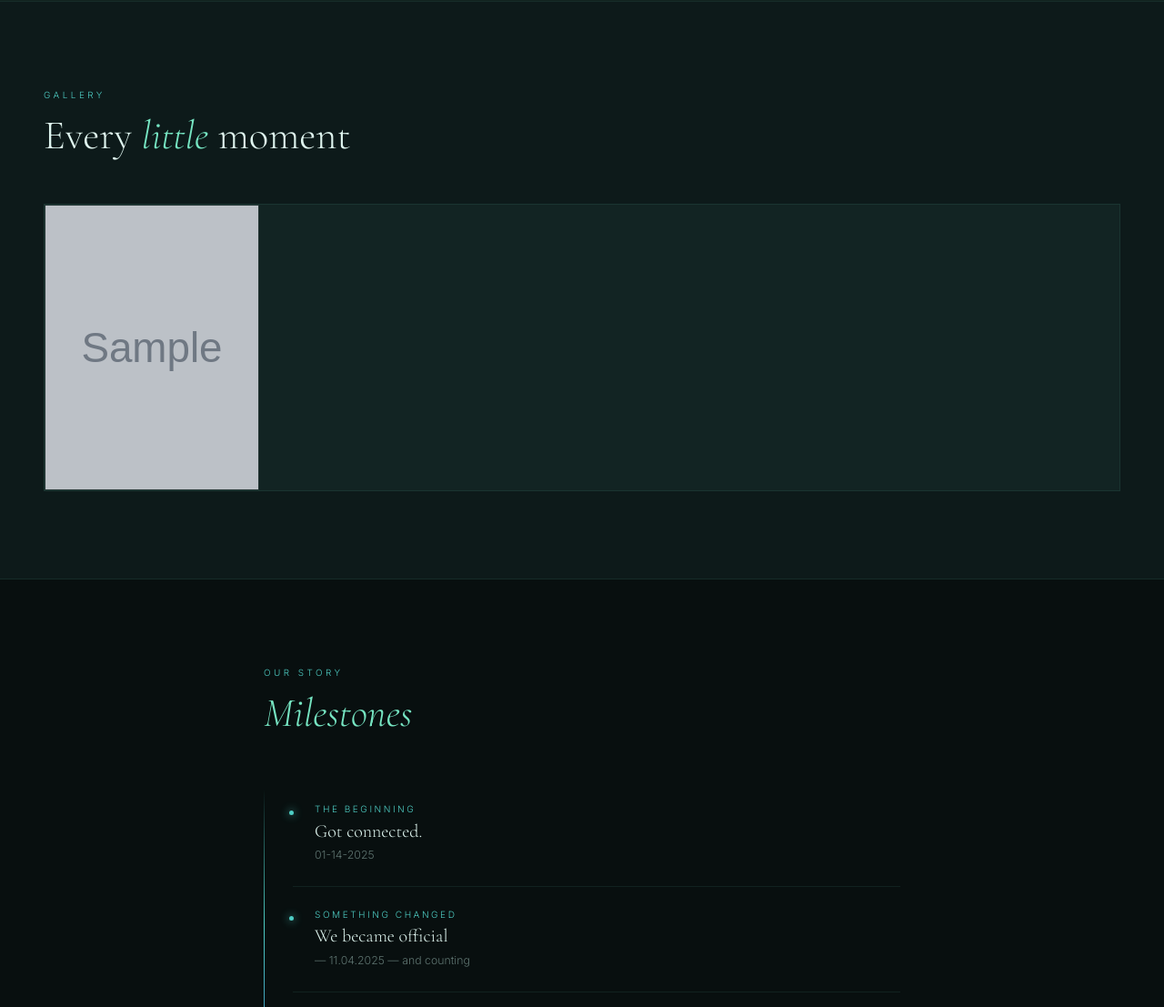
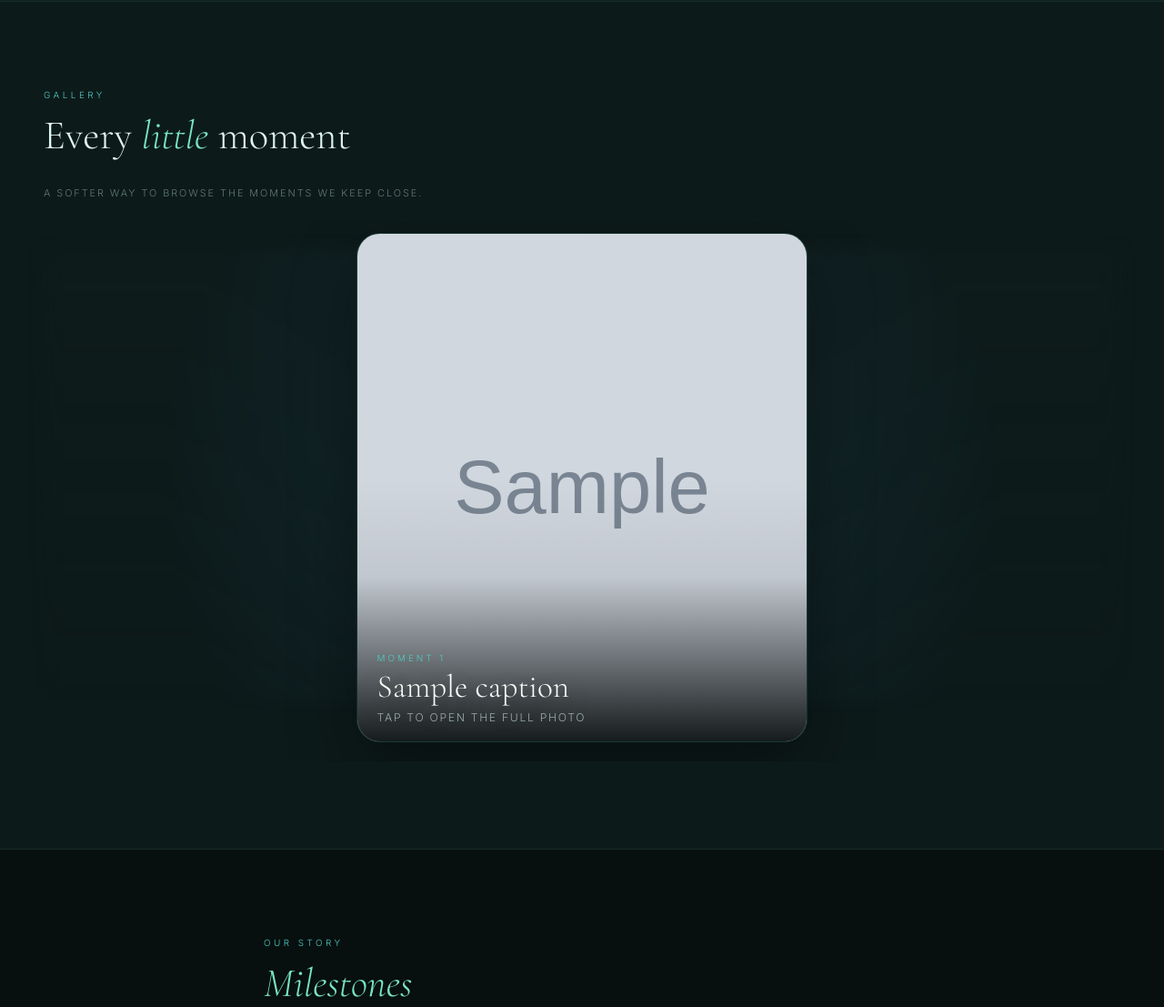
Before and after one commit to Wysi-Chel/galleryv2, a Flask app: template templates/index.html in a window 1280 px wide. Shown: the part 2191-3298 px from the top of the page at 91% size. Run offline with Flask 3, Linux system fonts and the light colour scheme; the template is opened without the code that fills it: most values are stand-ins (such as "Sample title", 1, 10 or a date in 2020); grey boxes marked "Sample" are stand-in pictures; some libraries are stand-ins or nearby versions.

Commit message:
Redesign gallery carousel

```diff
--- a/templates/index.html
+++ b/templates/index.html
@@ -111,8 +111,22 @@
     .gallery-shell { max-width: 1200px; margin: 0 auto; }
     .gallery-tools {
       display: flex;
-      justify-content: flex-end;
-      margin: -1.4rem 0 1.5rem;
+      align-items: center;
+      justify-content: space-between;
+      gap: 1rem;
+      margin: -1.2rem 0 1.5rem;
+      flex-wrap: wrap;
+    }
+    .gallery-intro {
+      display: flex;
+      flex-direction: column;
+      gap: 0.35rem;
+    }
+    .gallery-note {
+      font-size: 0.68rem;
+      letter-spacing: 0.18em;
+      text-transform: uppercase;
+      color: var(--text-muted);
     }
     .gallery-toggle-btn {
       background: var(--accent-soft);
@@ -131,58 +145,134 @@
       background: rgba(78,205,196,0.15);
       border-color: var(--accent);
     }
-    .gallery-scene, .gallery-a3d { display: grid; }
-    .gallery-scene {
+    .gallery-carousel {
       position: relative;
-      place-items: center;
+      --slide-size: min(72vw, 31rem);
+    }
+    .gallery-carousel::before {
+      content: '';
+      position: absolute;
+      inset: 2rem 0 4rem;
+      background:
+        radial-gradient(circle at center, rgba(78,205,196,0.12) 0%, rgba(58,134,184,0.08) 35%, transparent 72%),
+        linear-gradient(180deg, rgba(17,32,32,0.25), rgba(8,15,15,0));
+      pointer-events: none;
+      filter: blur(8px);
+    }
+    .gallery-carousel-viewport {
+      overflow-x: auto;
+      overflow-y: hidden;
+      scroll-snap-type: x mandatory;
+      scroll-padding-inline: calc((100% - var(--slide-size)) / 2);
+      padding-inline: calc(max(1rem, (100% - var(--slide-size)) / 2));
+      scrollbar-width: none;
+      -ms-overflow-style: none;
+      overscroll-behavior-x: contain;
+      touch-action: pan-x pinch-zoom;
+      position: relative;
+      z-index: 1;
+    }
+    .gallery-carousel-viewport::-webkit-scrollbar { display: none; }
+    .gallery-carousel-track {
+      display: flex;
+      align-items: stretch;
+      gap: 1.25rem;
+      width: max-content;
+      padding: 0.85rem 0 1.3rem;
+    }
+    .gallery-slide {
+      flex: 0 0 var(--slide-size);
+      width: var(--slide-size);
+      scroll-snap-align: center;
+      transition: transform 0.45s cubic-bezier(0.22, 1, 0.36, 1), opacity 0.35s ease, filter 0.35s ease;
+      opacity: 0.5;
+      transform: translateY(1.1rem) scale(0.92);
+      filter: saturate(0.8);
+      cursor: pointer;
+    }
+    .gallery-slide.is-nearby {
+      opacity: 0.78;
+      transform: translateY(0.45rem) scale(0.96);
+      filter: saturate(0.92);
+    }
+    .gallery-slide.is-active {
+      opacity: 1;
+      transform: translateY(0) scale(1);
+      filter: saturate(1);
+    }
+    .gallery-slide-card {
+      position: relative;
+      height: clamp(24rem, 70vh, 36rem);
+      border-radius: 1.6rem;
       overflow: hidden;
-      min-height: clamp(26rem, 58vw, 36rem);
-      perspective: 42em;
-      border: none;
-      background: transparent;
-      mask: none;
-      -webkit-mask: none;
-      isolation: isolate;
-      touch-action: pan-y;
+      background:
+        linear-gradient(160deg, rgba(17,32,32,0.96), rgba(8,15,15,0.98));
+      border: 1px solid rgba(78,205,196,0.16);
+      box-shadow:
+        0 30px 70px rgba(0,0,0,0.38),
+        inset 0 1px 0 rgba(255,255,255,0.04);
     }
-    .gallery-a3d {
-      --carousel-radius: 0px;
-      place-self: center;
-      place-items: center;
+    .gallery-slide-media {
+      position: relative;
       width: 100%;
-      min-height: inherit;
-      transform-style: preserve-3d;
-      animation: carouselSpin 32s linear infinite;
-      will-change: transform;
+      height: 100%;
     }
-    @keyframes carouselSpin { to { transform: rotateY(1turn); } }
-    .gallery-item {
-      --card-w: clamp(10.5rem, 20vw, 17.5rem);
-      grid-area: 1 / 1;
-      width: var(--card-w);
-      aspect-ratio: 7 / 10;
-      position: relative;
-      border-radius: 1.25rem;
-      overflow: hidden;
-      border: 1px solid rgba(255,255,255,0.08);
-      backface-visibility: hidden;
-      cursor: pointer;
-      transform: rotateY(calc(var(--i) * 1turn / var(--n))) translateZ(var(--carousel-radius));
-      transform-origin: center center;
-      box-shadow: 0 16px 45px rgba(0,0,0,0.35);
-    }
-    .gallery-item img,
+    .gallery-slide img,
     .gallery-collage-item img {
       width: 100%;
       height: 100%;
       object-fit: cover;
       display: block;
-      transition: transform 0.6s cubic-bezier(0.25,0.46,0.45,0.94), filter 0.4s;
-      filter: brightness(0.88) saturate(0.9);
+      transition: transform 0.8s cubic-bezier(0.22,1,0.36,1), filter 0.45s ease;
+      filter: brightness(0.82) saturate(0.88);
     }
-    .gallery-item:hover img,
+    .gallery-slide.is-active img {
+      filter: brightness(0.98) saturate(1.02);
+      transform: scale(1.015);
+    }
+    .gallery-slide:hover img,
     .gallery-collage-item:hover img { transform: scale(1.04); filter: brightness(1) saturate(1.05); }
-    .gallery-item .caption-overlay,
+    .gallery-slide-media::after {
+      content: '';
+      position: absolute;
+      inset: auto 0 0;
+      height: 52%;
+      background: linear-gradient(to top, rgba(6,12,12,0.92), rgba(6,12,12,0.08) 62%, transparent);
+      pointer-events: none;
+    }
+    .gallery-slide-copy {
+      position: absolute;
+      left: 0;
+      right: 0;
+      bottom: 0;
+      z-index: 2;
+      padding: 1.35rem 1.35rem 1.2rem;
+      display: flex;
+      flex-direction: column;
+      gap: 0.45rem;
+      align-items: flex-start;
+    }
+    .gallery-slide-index {
+      font-size: 0.62rem;
+      letter-spacing: 0.3em;
+      text-transform: uppercase;
+      color: var(--accent);
+    }
+    .gallery-slide-title {
+      font-family: 'Cormorant Garamond', serif;
+      font-size: clamp(1.45rem, 3vw, 2.2rem);
+      line-height: 1.05;
+      color: #f6fffb;
+      text-shadow: 0 10px 30px rgba(0,0,0,0.4);
+      max-width: 85%;
+    }
+    .gallery-slide-subtitle {
+      font-size: 0.76rem;
+      letter-spacing: 0.14em;
+      text-transform: uppercase;
+      color: rgba(223,245,239,0.62);
+    }
+    .gallery-slide .caption-overlay,
     .gallery-collage-item .caption-overlay {
       position: absolute;
       bottom: 0;
@@ -217,25 +307,82 @@
       transition: opacity 0.25s, color 0.2s;
       font-family: 'Inter', sans-serif;
     }
-    .gallery-item:hover .delete-btn,
+    .gallery-slide:hover .delete-btn,
     .gallery-collage-item:hover .delete-btn { opacity: 1; }
-    .gallery-item .delete-btn:hover,
+    .gallery-slide .delete-btn:hover,
     .gallery-collage-item .delete-btn:hover { color: #ff6b6b; }
-    .gallery-fallback {
-      display: grid;
-      grid-template-columns: repeat(auto-fill, minmax(220px, 1fr));
-      gap: 1px;
-      background: var(--border-soft);
-      border: 1px solid var(--border);
+    .gallery-carousel-nav {
+      position: absolute;
+      inset: 0;
+      display: flex;
+      align-items: center;
+      justify-content: space-between;
+      padding: 0 clamp(0.25rem, 2vw, 0.8rem);
+      pointer-events: none;
+      z-index: 2;
     }
-    .gallery-fallback .gallery-item {
-      --n: 1;
-      --i: 0;
-      width: 100%;
+    .gallery-carousel-btn {
+      pointer-events: auto;
+      width: 3rem;
+      height: 3rem;
+      border-radius: 999px;
+      border: 1px solid rgba(78,205,196,0.2);
+      background: rgba(8,15,15,0.76);
+      color: var(--text-primary);
+      display: inline-flex;
+      align-items: center;
+      justify-content: center;
+      cursor: pointer;
+      backdrop-filter: blur(18px);
+      box-shadow: 0 14px 28px rgba(0,0,0,0.24);
+      transition: transform 0.2s ease, background 0.2s ease, border-color 0.2s ease, opacity 0.2s ease;
+    }
+    .gallery-carousel-btn:hover {
+      transform: scale(1.05);
+      background: rgba(17,32,32,0.9);
+      border-color: rgba(78,205,196,0.38);
+    }
+    .gallery-carousel-btn[disabled] {
+      opacity: 0.4;
+      cursor: default;
       transform: none;
-      border-radius: 0;
-      aspect-ratio: 3 / 4;
-      box-shadow: none;
+    }
+    .gallery-carousel-footer {
+      display: flex;
+      align-items: center;
+      justify-content: space-between;
+      gap: 1rem;
+      margin-top: 0.6rem;
+      position: relative;
+      z-index: 1;
+    }
+    .gallery-carousel-status {
+      font-size: 0.66rem;
+      letter-spacing: 0.28em;
+      text-transform: uppercase;
+      color: var(--text-muted);
+    }
+    .gallery-carousel-dots {
+      display: flex;
+      align-items: center;
+      gap: 0.5rem;
+      flex-wrap: wrap;
+      justify-content: flex-end;
+    }
+    .gallery-carousel-dot {
+      width: 0.62rem;
+      height: 0.62rem;
+      border-radius: 999px;
+      border: 1px solid rgba(78,205,196,0.22);
+      background: transparent;
+      cursor: pointer;
+      transition: width 0.25s ease, background 0.25s ease, border-color 0.25s ease, transform 0.25s ease;
+    }
+    .gallery-carousel-dot.is-active {
+      width: 1.9rem;
+      background: linear-gradient(135deg, var(--accent-3), var(--blue));
+      border-color: transparent;
+      transform: translateY(-1px);
     }
     .gallery-empty {
       padding: 5rem 2rem;
@@ -584,42 +711,55 @@
     <p class="section-label">Gallery</p>
     <h2 class="section-title">Every <em>little</em> moment</h2>
     {% if gallery %}
+      {% set carousel_photos = gallery[:8] %}
+      <div class="gallery-tools">
+        <div class="gallery-intro">
+          <p class="gallery-note">A softer way to browse the moments we keep close.</p>
+        </div>
         {% if gallery|length >= 3 %}
-        {% set carousel_photos = gallery[:3] %}
-        <div class="gallery-tools">
           <button type="button" class="gallery-toggle-btn" onclick="openGalleryCollage()">See full collage</button>
+        {% endif %}
       </div>
-        <div class="gallery-scene">
-          <div class="gallery-a3d" style="--n: {{ carousel_photos|length }};">
+      <div class="gallery-carousel" data-carousel>
+        <div class="gallery-carousel-viewport" data-carousel-viewport>
+          <div class="gallery-carousel-track">
             {% for photo in carousel_photos %}
-              <article class="gallery-item"
-                style="--i: {{ loop.index0 }};"
+              <article class="gallery-slide{% if loop.first %} is-active{% endif %}"
+                data-carousel-slide
                 data-url="{{ photo.url }}"
                 data-caption="{{ photo.caption or '' }}">
+                <div class="gallery-slide-card tilt">
+                  <div class="gallery-slide-media">
                     <img src="{{ photo.url }}" alt="{{ photo.caption }}" loading="lazy"/>
-                {% if photo.caption %}<div class="caption-overlay">{{ photo.caption }}</div>{% endif %}
+                    <div class="gallery-slide-copy">
+                      <p class="gallery-slide-index">Moment {{ loop.index }}</p>
+                      <p class="gallery-slide-title">{{ photo.caption or 'A favorite frame worth keeping close.' }}</p>
+                      <p class="gallery-slide-subtitle">Tap to open the full photo</p>
+                    </div>
                     <form method="POST" action="/delete/{{ photo.id }}" onclick="event.stopPropagation()" onsubmit="event.stopPropagation(); return confirm('Delete this photo?')">
                       <button type="submit" class="delete-btn">Delete</button>
                     </form>
+                  </div>
+                </div>
               </article>
             {% endfor %}
           </div>
         </div>
-      {% else %}
-        <div class="gallery-fallback">
-          {% for photo in gallery %}
-            <article class="gallery-item"
-              data-url="{{ photo.url }}"
-              data-caption="{{ photo.caption or '' }}">
-              <img src="{{ photo.url }}" alt="{{ photo.caption }}" loading="lazy"/>
-              {% if photo.caption %}<div class="caption-overlay">{{ photo.caption }}</div>{% endif %}
-              <form method="POST" action="/delete/{{ photo.id }}" onclick="event.stopPropagation()" onsubmit="event.stopPropagation(); return confirm('Delete this photo?')">
-                <button type="submit" class="delete-btn">Delete</button>
-              </form>
-            </article>
+        {% if carousel_photos|length > 1 %}
+          <div class="gallery-carousel-nav" aria-hidden="true">
+            <button type="button" class="gallery-carousel-btn" data-carousel-prev aria-label="Previous photo">&#10094;</button>
+            <button type="button" class="gallery-carousel-btn" data-carousel-next aria-label="Next photo">&#10095;</button>
+          </div>
+          <div class="gallery-carousel-footer">
+            <p class="gallery-carousel-status" data-carousel-status>1 / {{ carousel_photos|length }}</p>
+            <div class="gallery-carousel-dots">
+              {% for photo in carousel_photos %}
+                <button type="button" class="gallery-carousel-dot{% if loop.first %} is-active{% endif %}" data-carousel-dot="{{ loop.index0 }}" aria-label="Go to photo {{ loop.index }}"></button>
               {% endfor %}
             </div>
+          </div>
         {% endif %}
+      </div>
     {% else %}
       <div class="gallery-empty" onclick="openModal()">
         <span>No photos yet</span>
@@ -856,7 +996,7 @@
   }, 3500);
   // ── TILT FX ──
 function bindGalleryLightbox() {
-  document.querySelectorAll('.gallery-item[data-url], .gallery-collage-item[data-url]').forEach(el => {
+  document.querySelectorAll('.gallery-slide[data-url], .gallery-collage-item[data-url]').forEach(el => {
     if (el.dataset.lightboxBound === '1') return;
     el.dataset.lightboxBound = '1';
 
@@ -971,183 +1111,111 @@ function initHeroGradientHover() {
   });
 }
 
-function initCarouselGeometry() {
-  const supports3d = typeof CSS !== 'undefined'
-    && CSS.supports('transform-style', 'preserve-3d')
-    && CSS.supports('transform', 'rotateY(1turn)');
+function initGalleryCarousel() {
+  document.querySelectorAll('[data-carousel]').forEach(carousel => {
+    if (carousel.dataset.carouselBound === '1') return;
+    carousel.dataset.carouselBound = '1';
 
-  document.querySelectorAll('.gallery-scene').forEach(scene => {
-    const track = scene.querySelector('.gallery-a3d');
-    const items = track ? Array.from(track.querySelectorAll('.gallery-item')) : [];
-    if (!track || !items.length) return;
+    const viewport = carousel.querySelector('[data-carousel-viewport]');
+    const slides = Array.from(carousel.querySelectorAll('[data-carousel-slide]'));
+    const prevBtn = carousel.querySelector('[data-carousel-prev]');
+    const nextBtn = carousel.querySelector('[data-carousel-next]');
+    const status = carousel.querySelector('[data-carousel-status]');
+    const dots = Array.from(carousel.querySelectorAll('[data-carousel-dot]'));
 
-    items.forEach((item, index) => {
-      item.style.setProperty('--i', String(index));
+    if (!viewport || !slides.length) return;
+
+    let activeIndex = 0;
+    let scrollTimeoutId = null;
+
+    const formatIndex = value => String(value + 1).padStart(2, '0');
+    const totalLabel = String(slides.length).padStart(2, '0');
+
+    const setActive = index => {
+      activeIndex = index;
+
+      slides.forEach((slide, slideIndex) => {
+        slide.classList.toggle('is-active', slideIndex === index);
+        slide.classList.toggle('is-nearby', Math.abs(slideIndex - index) === 1);
       });
-    track.style.setProperty('--n', String(items.length));
 
-    const applyGeometry = () => {
-      if (!supports3d || items.length < 3) {
-        scene.classList.add('carousel-flat');
-        track.style.setProperty('--carousel-radius', '0px');
-        return;
+      dots.forEach((dot, dotIndex) => {
+        dot.classList.toggle('is-active', dotIndex === index);
+        dot.setAttribute('aria-pressed', dotIndex === index ? 'true' : 'false');
+      });
+
+      if (status) {
+        status.textContent = `${formatIndex(index)} / ${totalLabel}`;
       }
 
-      scene.classList.remove('carousel-flat');
-
-      const cardWidth = items[0].getBoundingClientRect().width;
-      if (!cardWidth) return;
-
-      const angle = (2 * Math.PI) / items.length;
-      const radius = Math.max(
-        cardWidth * 0.72,
-        (cardWidth / 2 + 8) / Math.tan(angle / 2)
-      );
-
-      track.style.setProperty('--carousel-radius', `${radius.toFixed(2)}px`);
+      if (prevBtn) prevBtn.disabled = slides.length < 2 || index === 0;
+      if (nextBtn) nextBtn.disabled = slides.length < 2 || index === slides.length - 1;
     };
 
-    applyGeometry();
+    const slideScrollLeft = slide => {
+      return slide.offsetLeft - ((viewport.clientWidth - slide.clientWidth) / 2);
+    };
 
-    if (scene.dataset.carouselGeometryBound === '1') return;
-    scene.dataset.carouselGeometryBound = '1';
+    const scrollToIndex = (index, behavior = 'smooth') => {
+      const normalized = Math.min(slides.length - 1, Math.max(0, index));
+      viewport.scrollTo({
+        left: slideScrollLeft(slides[normalized]),
+        behavior
+      });
+      setActive(normalized);
+    };
 
-    const scheduleGeometry = () => {
-      requestAnimationFrame(applyGeometry);
+    const findNearestIndex = () => {
+      const viewportCenter = viewport.scrollLeft + (viewport.clientWidth / 2);
+      let nearestIndex = 0;
+      let nearestDistance = Number.POSITIVE_INFINITY;
+
+      slides.forEach((slide, index) => {
+        const slideCenter = slide.offsetLeft + (slide.clientWidth / 2);
+        const distance = Math.abs(slideCenter - viewportCenter);
+        if (distance < nearestDistance) {
+          nearestDistance = distance;
+          nearestIndex = index;
+        }
+      });
+
+      return nearestIndex;
+    };
+
+    prevBtn?.addEventListener('click', () => {
+      scrollToIndex(activeIndex - 1);
+    });
+
+    nextBtn?.addEventListener('click', () => {
+      scrollToIndex(activeIndex + 1);
+    });
+
+    dots.forEach((dot, index) => {
+      dot.addEventListener('click', () => {
+        scrollToIndex(index);
+      });
+    });
+
+    viewport.addEventListener('scroll', () => {
+      if (scrollTimeoutId) clearTimeout(scrollTimeoutId);
+      scrollTimeoutId = setTimeout(() => {
+        setActive(findNearestIndex());
+      }, 80);
+    }, { passive: true });
+
+    const syncLayout = () => {
+      scrollToIndex(activeIndex, 'auto');
     };
 
     if (typeof ResizeObserver === 'function') {
-      const observer = new ResizeObserver(scheduleGeometry);
-      observer.observe(scene);
+      const observer = new ResizeObserver(() => requestAnimationFrame(syncLayout));
+      observer.observe(viewport);
     } else {
-      window.addEventListener('resize', scheduleGeometry);
+      window.addEventListener('resize', syncLayout);
     }
 
-    window.addEventListener('load', scheduleGeometry, { once: true });
-    requestAnimationFrame(() => requestAnimationFrame(applyGeometry));
-  });
-}
-
-function initCarouselMomentumControl() {
-  const prefersReducedMotion = window.matchMedia('(prefers-reduced-motion: reduce)').matches;
-
-  document.querySelectorAll('.gallery-scene').forEach(scene => {
-    if (scene.dataset.carouselControlBound === '1') return;
-    scene.dataset.carouselControlBound = '1';
-
-    const track = scene.querySelector('.gallery-a3d');
-    if (!track || typeof track.animate !== 'function') return;
-    if (scene.classList.contains('carousel-flat')) {
-      track.style.animation = 'none';
-      return;
-    }
-
-    track.style.animation = 'none';
-
-    const baseRate = prefersReducedMotion ? 0.25 : 1;
-    const spin = track.animate(
-      [{ transform: 'rotateY(0turn)' }, { transform: 'rotateY(1turn)' }],
-      { duration: 32000, iterations: Infinity, easing: 'linear' }
-    );
-    spin.playbackRate = baseRate;
-
-    let boost = 0;
-    let dragging = false;
-    let moved = false;
-    let pointerId = null;
-    let lastX = 0;
-    let lastTime = 0;
-    let rafId = null;
-
-    const clamp = (value, min, max) => Math.min(max, Math.max(min, value));
-    const addBoost = impulse => {
-      boost = clamp(boost + impulse, -3.5, 3.5);
-    };
-
-    const tick = () => {
-      spin.playbackRate = clamp(baseRate + boost, -4, 4);
-      boost *= 0.93;
-
-      if (dragging || Math.abs(boost) > 0.01) {
-        rafId = requestAnimationFrame(tick);
-      } else {
-        spin.playbackRate = baseRate;
-        rafId = null;
-      }
-    };
-
-    const queueTick = () => {
-      if (!rafId) rafId = requestAnimationFrame(tick);
-    };
-
-    scene.addEventListener('wheel', e => {
-      const delta = Math.abs(e.deltaX) > Math.abs(e.deltaY) ? e.deltaX : e.deltaY;
-      if (!delta) return;
-
-      addBoost(-delta * 0.004);
-      queueTick();
-      e.preventDefault();
-    }, { passive: false });
-
-    scene.addEventListener('pointerdown', e => {
-      if (e.button !== 0 && e.pointerType !== 'touch') return;
-      if (e.target.closest('button, form, a, input, select, textarea')) return;
-
-      dragging = true;
-      moved = false;
-      pointerId = e.pointerId;
-      lastX = e.clientX;
-      lastTime = performance.now();
-      scene.style.cursor = 'grabbing';
-      scene.setPointerCapture(pointerId);
-    });
-
-    scene.addEventListener('pointermove', e => {
-      if (!dragging || e.pointerId !== pointerId) return;
-
-      const now = performance.now();
-      const dx = e.clientX - lastX;
-      const dt = Math.max(8, now - lastTime);
-
-      if (Math.abs(dx) > 2) moved = true;
-
-      const velocity = dx / dt;
-      addBoost((velocity * 0.55) + (dx * 0.0025));
-      queueTick();
-
-      lastX = e.clientX;
-      lastTime = now;
-      e.preventDefault();
-    });
-
-    const finishDrag = e => {
-      if (!dragging || e.pointerId !== pointerId) return;
-      dragging = false;
-      scene.style.cursor = '';
-
-      if (scene.hasPointerCapture(pointerId)) {
-        scene.releasePointerCapture(pointerId);
-      }
-
-      pointerId = null;
-      queueTick();
-    };
-
-    scene.addEventListener('pointerup', finishDrag);
-    scene.addEventListener('pointercancel', finishDrag);
-    scene.addEventListener('lostpointercapture', () => {
-      dragging = false;
-      pointerId = null;
-      scene.style.cursor = '';
-    });
-
-    scene.addEventListener('click', e => {
-      if (moved && e.target.closest('.gallery-item[data-url]')) {
-        e.preventDefault();
-        e.stopPropagation();
-      }
-      moved = false;
-    }, true);
+    setActive(0);
+    requestAnimationFrame(() => scrollToIndex(0, 'auto'));
   });
 }
 
@@ -1251,8 +1319,7 @@ function initStarWarp() {
 function initInteractiveEffects() {
   initStarWarp();
   initHeroGradientHover();
-  initCarouselGeometry();
-  initCarouselMomentumControl();
+  initGalleryCarousel();
   bindGalleryLightbox();
   initTilt();
 }
```
Also changed, not shown: other parts of templates/index.html (+11 -31 lines). Lines whose indentation alone changed are shown as unchanged.
